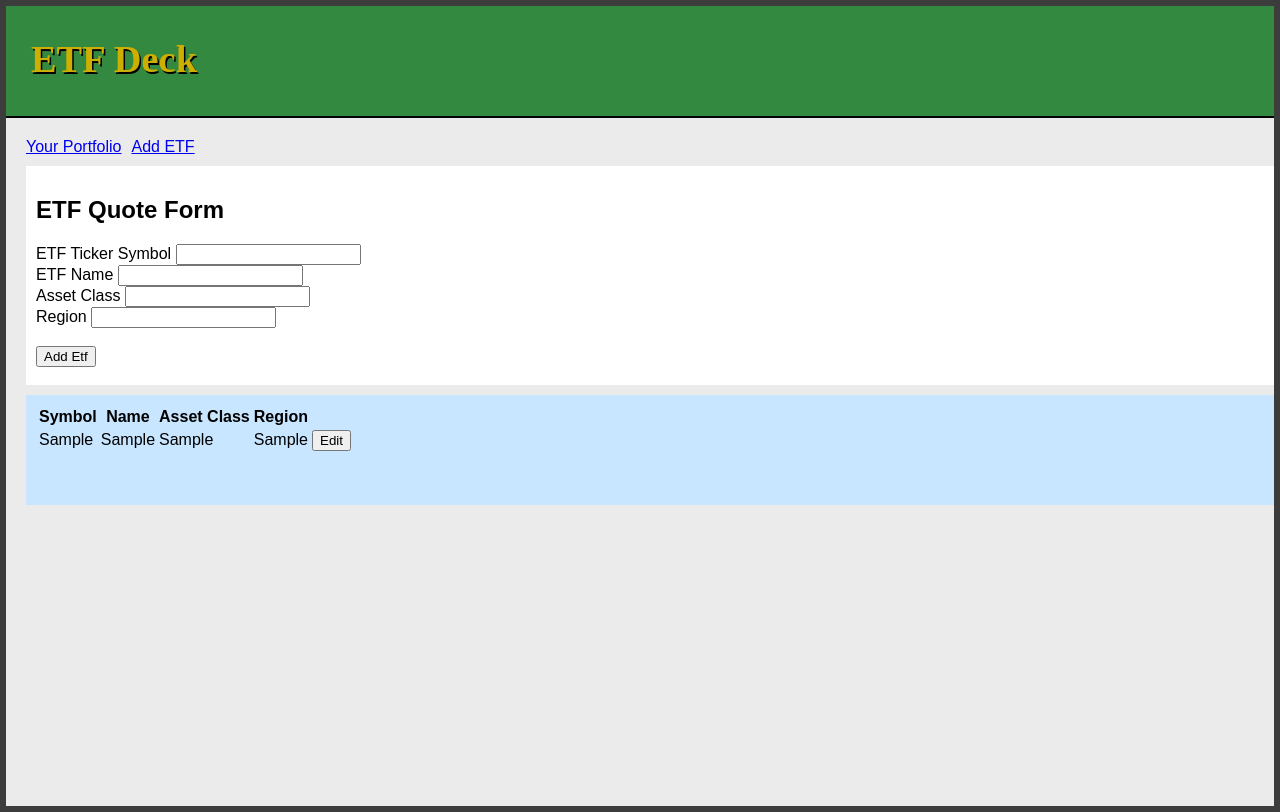
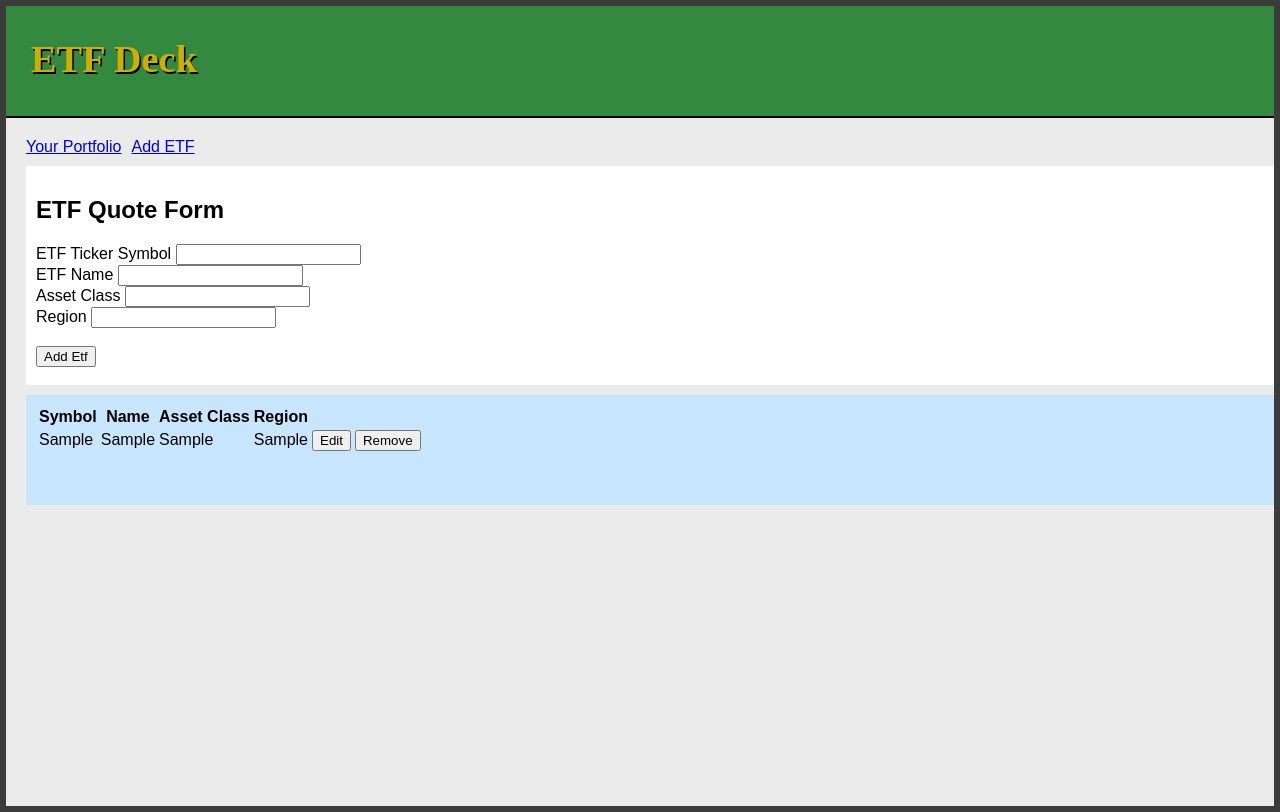
Before and after one commit to psnider30/asset-deck-iex-client, a React (Create React App) app: page / in a window 1280 px wide. Both pictures are taken after typing "Sample", "Sample", "Sample", "Sample" into the empty fields and a click on the input "Add Etf". Built offline with nearby package versions, Linux system fonts and the light colour scheme; what webfontloader would draw is missing.

Commit message:
Move EtfDeck.js, EtfQuoteForm.js, and Etfs.js into container folder. Add button and complete code hitting reducer to remove an etf

```diff
--- a/src/App.js
+++ b/src/App.js
@@ -2,7 +2,7 @@ import React, { Component } from 'react';
 import './App.css';
 import { BrowserRouter as Router, Route, Switch, NavLink } from 'react-router-dom';
 
-import EtfDeck from './EtfDeck.js'
+import EtfDeck from './containers/EtfDeck.js'
 
 class App extends Component {
   render() {
--- a/src/EtfDeck.js
+++ b/src/containers/EtfDeck.js
@@ -4,7 +4,7 @@ import { connect } from 'react-redux';
 import { bindActionCreators } from 'redux';
 
 import EtfQuoteForm from './EtfQuoteForm.js';
-import * as actions from './actions/etfActions.js'
+import * as actions from '../actions/etfActions.js'
 
 // Symbol, Name, Asset Class, Region
 class EtfDeck extends Component {
--- a/src/EtfQuoteForm.js
+++ b/src/containers/EtfQuoteForm.js
@@ -1,9 +1,9 @@
 import React, { Component } from 'react';
 import { connect } from 'react-redux';
 import { bindActionCreators } from 'redux';
-import * as actions from './actions/etfActions.js'
+import * as actions from '../actions/etfActions.js'
 
-import './Etf.css'
+import '../Etf.css'
 import Etfs from './Etfs.js';
 
 
--- a/src/Etfs.js
+++ b/src/containers/Etfs.js
@@ -1,7 +1,7 @@
 import React, { Component } from 'react';
 import { connect } from 'react-redux';
 import { bindActionCreators } from 'redux';
-import { updateEtf } from './actions/etfActions.js'
+import { removeEtf } from '../actions/etfActions.js'
 
 class Etfs extends Component {
 
@@ -24,6 +24,10 @@ handleEditClick = (etf, event) => {
   this.props.onUpdateETF(etf);
 }
 
+handleRemoveClick = (etf, event) => {
+  this.props.removeEtf(etf.id);
+}
+
   render() {
     const etfsList = this.props.etfs.map((etf, index) => {
       return (
@@ -35,6 +39,11 @@ handleEditClick = (etf, event) => {
           <td>
             <button data-id={etf.id} onClick={(event) => this.handleEditClick(etf, event)}>
               Edit
+            </button>
+          </td>
+          <td>
+            <button data-id={etf.id} onClick={(event) => this.handleRemoveClick(etf, event)}>
+              Remove
             </button>
           </td>
         </tr>
@@ -77,7 +86,7 @@ handleEditClick = (etf, event) => {
 
 const mapDispatchToProps = (dispatch) => {
   return bindActionCreators({
-    updateEtf: updateEtf,
+    removeEtf: removeEtf,
   }, dispatch);
 }
 
--- a/src/reducers/manageEtfs.js
+++ b/src/reducers/manageEtfs.js
@@ -17,7 +17,7 @@ export default function manageEtfs(state = {etfs: []}, action) {
         etfs: [...state.etfs.slice(0, idx), action.etf, ...state.etfs.slice(idx + 1)]
       }
     case 'REMOVE_ETF':
-      const etfs = state.etfs.filter(etf => etf.id !== action.id);
+      const etfs = state.etfs.filter(etf => etf.id !== action.etfId);
       return {...state, etfs: etfs}
     default:
       return state;
```
